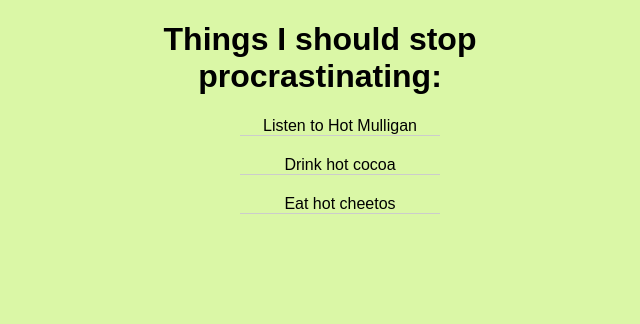
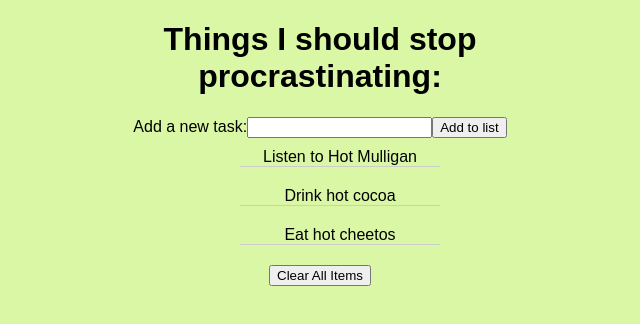
Before and after one commit to WDI-SEA/to-do-react, a React (Create React App) app: page / in a window 1280 px wide. Shown: the top 324 px of the page, without its empty margins (320-960 px from the left). Built offline with nearby package versions, Linux system fonts and the light colour scheme.

Commit message:
finishes deliverable

```diff
--- a/src/MyList.js
+++ /dev/null
@@ -1,22 +0,0 @@
-import react, { Component } from "react";
-import "./App.css";
-import ListItem from "./ListItem";
-
-class MyList extends Component {
-  render() {
-    let todoItems = this.props.theList.map((item, index) => {
-      return <ListItem task={item} key={index} />
-    })
-
-    return (
-      <div>
-        <h1>Things I should stop procrastinating:</h1>
-        <ul>
-          {todoItems}
-        </ul>
-      </div>
-    )
-  }
-}
-
-export default MyList;
--- /dev/null
+++ b/src/MyList.jsx
@@ -0,0 +1,61 @@
+import { Component } from "react";
+import "./App.css";
+import ListItem from "./ListItem";
+
+class MyList extends Component {
+
+  state = {
+    taskArray: this.props.theList,
+    newItem: ''
+  }
+
+  clearList = () => {
+    this.setState({
+      taskArray: []
+    })
+  }
+
+  addItem = (e) => {
+    e.preventDefault()
+    // theList.push(this.state)
+    console.log('new item form has been suvmitted')
+    let newList = this.state.taskArray
+    newList.push(this.state.newItem)
+    this.setState({
+      taskArray: newList
+    })
+  }
+
+  handleChange = (e) => {
+    this.setState({newItem: e.target.value})
+  }
+
+  render() {
+    let todoItems = this.state.taskArray.map((item, index) => {
+      return <ListItem task={item} key={index} />
+    })
+
+    return (
+      <div>
+        <h1>Things I should stop procrastinating:</h1>
+        <form onSubmit={this.addItem}>
+        <label htmlFor="newItem">Add a new task:</label>
+        <input
+        type="text"
+        id="newItem"
+        name="newItem"
+        onChange={this.handleChange}
+        value={this.state.newItem}
+        />
+        <button type="submit">Add to list</button>
+        </form>
+        <ul>
+          {todoItems}
+        </ul>
+        <button onClick={this.clearList}>Clear All Items</button>
+      </div>
+    )
+  }
+}
+
+export default MyList;
```
Also changed, not shown: src/ListItem.jsx (line endings or trailing spaces), src/index.jsx (renamed from src/index.js).
